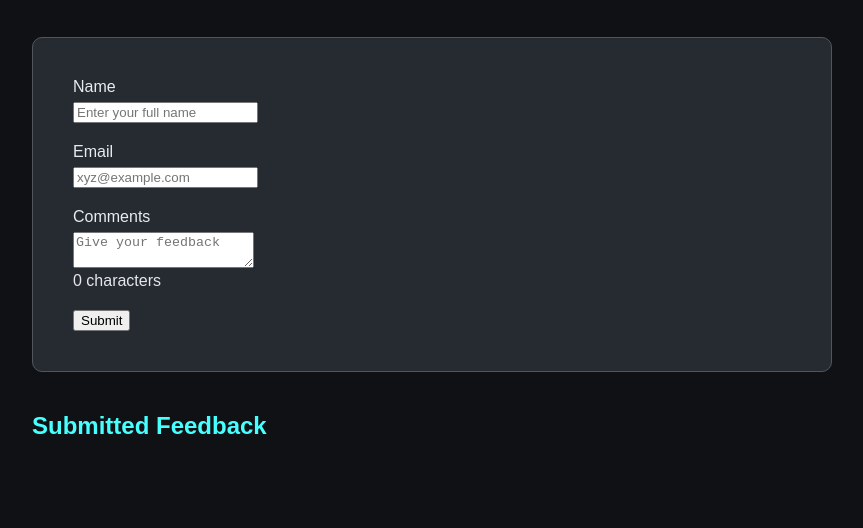
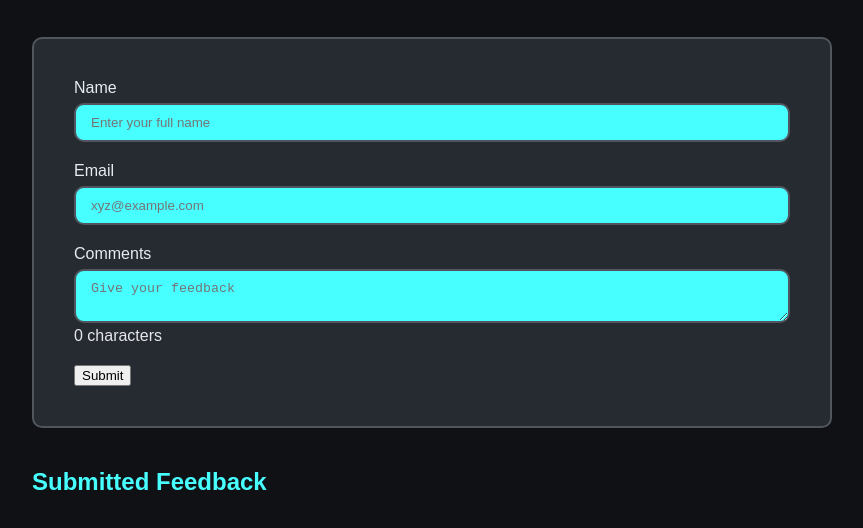
Before and after one commit to SuhailHasanKhan/User-Feedback-Form, a plain HTML site: page index.html in a window 1280 px wide. Shown: the part 302-830 px from the top of the page, without its empty margins (208-1071 px from the left). Drawn offline with Linux system fonts and the light colour scheme.

Commit message:
added style to the text areas

```diff
--- a/style.css
+++ b/style.css
@@ -17,7 +17,7 @@ h2 { color: #48ffff; margin-top: 40px; }
 
 .form {
   background-color: #262a31;
-  border: 1px solid #51565e;
+  border: 2px solid #51565e;
   border-radius: 10px;
   padding: 40px;
 }
@@ -31,3 +31,14 @@ label {
     color: #e6ecf0;
     margin-bottom: 6px;
 }
+
+input, textarea {
+  width: 100%;
+  background-color: #48ffff;
+  color: #1c1d20;
+  border: 2px solid #51565e;
+  border-radius: 10px;
+  padding: 10px 15px;
+  outline: none;
+}
+input:focus, textarea:focus { border-color: #ffffff; }
```
